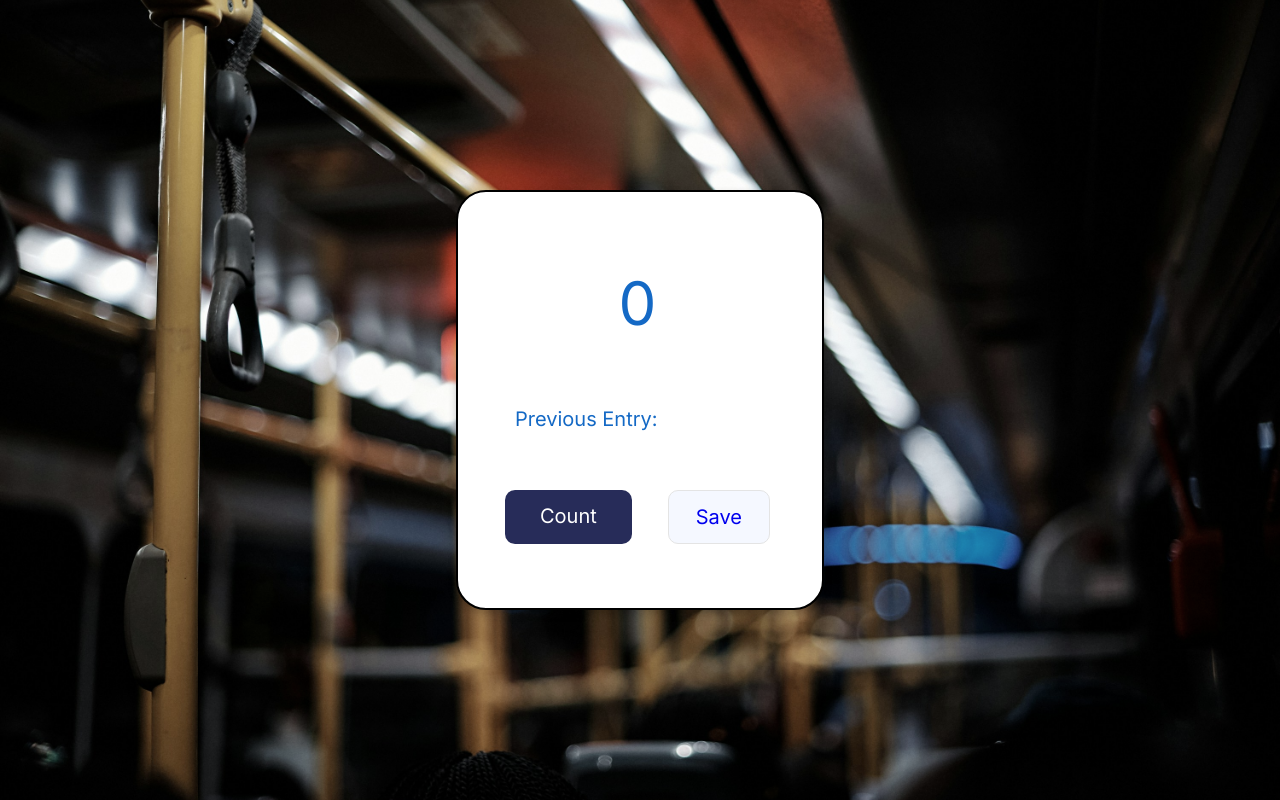
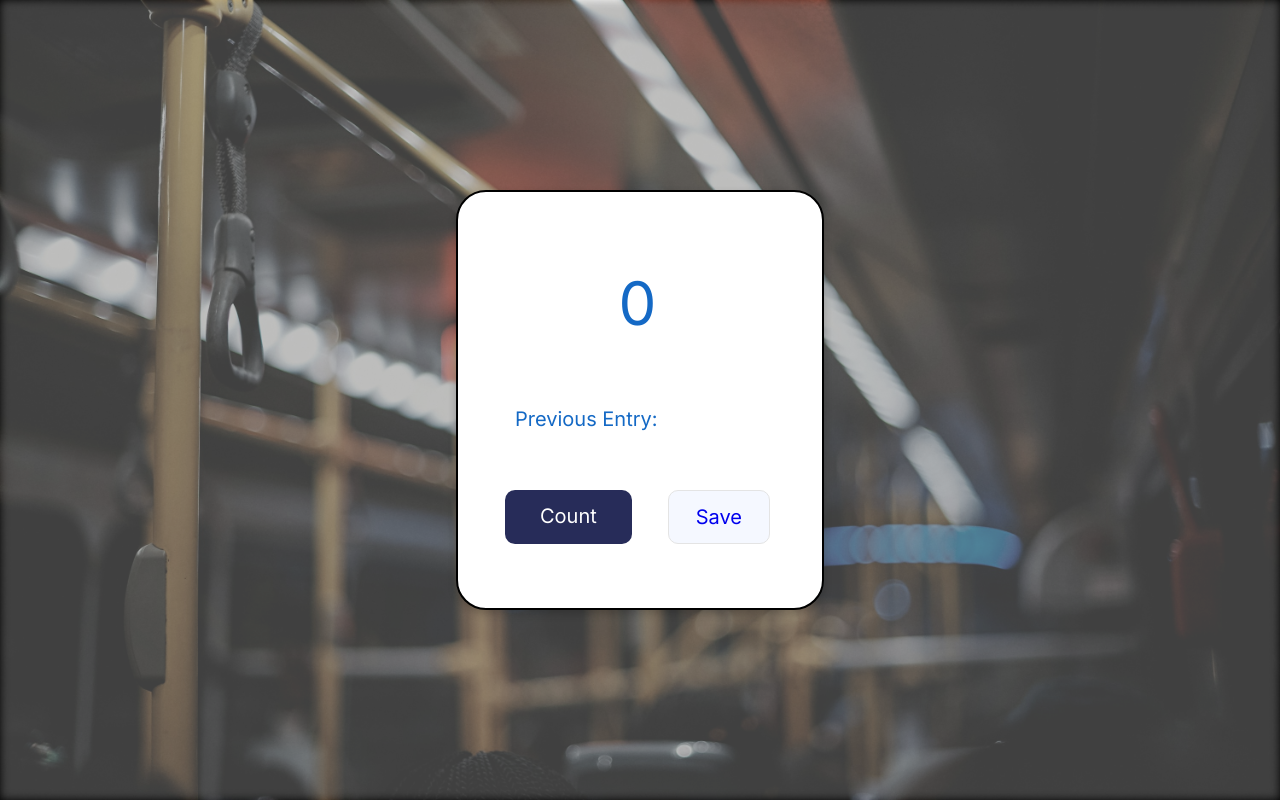
Before and after one commit to Ehsan914/simple-counter, a plain HTML site: page index.html in a window 1280 px wide. Drawn offline with Linux system fonts and the light colour scheme; a web font is replaced by a local one.

Commit message:
Fourth commit

```diff
--- a/css/style.css
+++ b/css/style.css
@@ -23,7 +23,7 @@ body {
     width: 100vw;
     height: 100vh;
     position: absolute;
-    z-index: -1;
+    z-index: -3;
 }
 
 .wrapper {
@@ -37,6 +37,20 @@ body {
     border-radius: 3em;
     gap: 4.6em;
     box-shadow: 0 4px 8px rgba(0, 0, 0, 0.2);
+}
+
+body::before {
+    content: '';
+    position: absolute;
+    width: 100vw;
+    height: 100vh;
+    background: #808080;
+    opacity: .5;
+    filter: blur(5px);
+    -webkit-filter: blur(5px);
+    z-index: -2;
+    top: 0;
+    left: 0;
 }
 
 .save-el {
@@ -54,8 +68,6 @@ main::before {
     left: 50%;
     width: 0;
     height: 0;
-    filter: blur(5px);
-    -webkit-filter: blur(5px);
     opacity: .5;
     background-color: #E7EEFC;
     border-radius: 50%;
```
